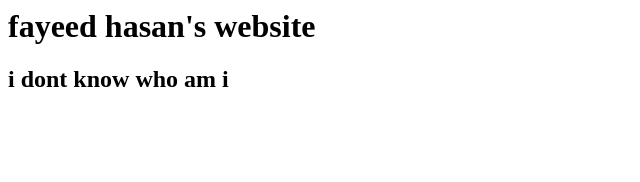
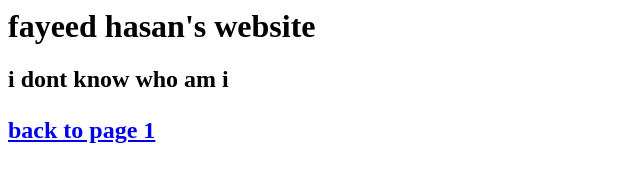
Before and after one commit to fayeedhasan/fayeedhasan.gt, a plain HTML site: page page2.html in a window 1280 px wide. Shown: the whole page, without its empty margins (0-640 px from the left). Drawn offline with Linux system fonts and the light colour scheme.

Commit message:
Update page2.html

```diff
--- a/page2.html
+++ b/page2.html
@@ -6,3 +6,4 @@
     <h1>fayeed hasan's website</h1>
     <h2>
      <h2>i dont know who am i</p>
+      <a href="page1.html">back to page 1</a>
```
